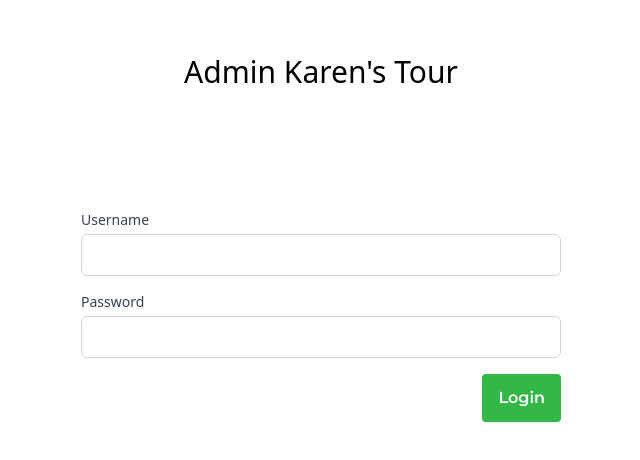
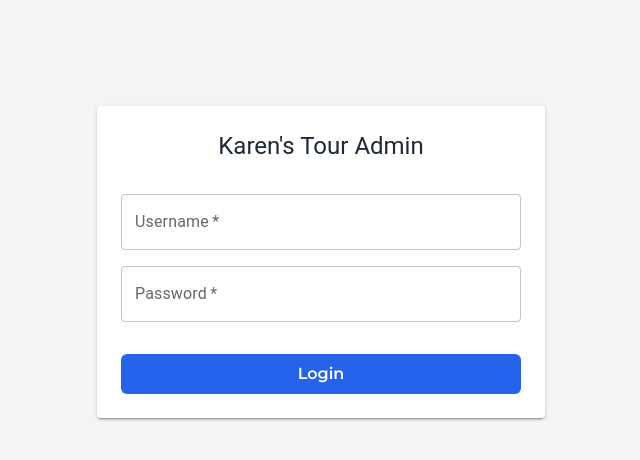
Before and after one commit to ariwiradana/karenstour, a Next.js app: page /admin/login in a window 1280 px wide. Shown: the part 138-598 px from the top of the page, without its empty margins (319-959 px from the left). Built offline with nearby package versions, Linux system fonts and the light colour scheme; a web font is replaced by a local one.

Commit message:
modified:   components/admin/elements/button.primary.tsx modified:   components/admin/sidebar.tsx modified:   pages/admin/booking/index.tsx modified:   pages/admin/category/index.tsx modified:   pages/admin/destination/index.tsx modified:   pages/admin/login.tsx

```diff
--- a/components/admin/elements/button.primary.tsx
+++ b/components/admin/elements/button.primary.tsx
@@ -17,13 +17,14 @@ const ButtonPrimary: FC<ButtonPrimaryProps> = (props) => {
       onClick={props.onClick}
       className={`${
         props.className ?? ""
-      } text-white font-semibold text-base py-3 px-4 rounded ${
+      } text-white font-semibold text-base py-2 px-4 rounded-md transition duration-300 ease-in-out ${
         props.disabled
-          ? "cursor-not-allowed bg-gray-300 bg-opacity-60 pointer-events-none"
-          : "bg-admin-success"
+          ? "cursor-not-allowed bg-gray-300"
+          : "bg-blue-600 hover:bg-blue-700 active:bg-blue-800"
       } ${montserrat.className}`}
     >
-      {props.icon && props.icon} <span>{props.title}</span>
+      {props.icon && <span className="mr-2">{props.icon}</span>}
+      <span>{props.title}</span>
     </button>
   );
 };
--- a/components/admin/sidebar.tsx
+++ b/components/admin/sidebar.tsx
@@ -30,21 +30,9 @@ const Sidebar = ({
 
   const menuItems: MenuItem[] = [
     { name: "Booking", path: "/admin/booking", icon: <FaClipboardList /> },
-    {
-      name: "Category",
-      path: "/admin/category",
-      icon: <FaList />,
-    },
-    {
-      name: "Destination",
-      path: "/admin/destination",
-      icon: <FaMap />,
-    },
-    {
-      name: "Review",
-      path: "/admin/reviews",
-      icon: <FaStar />,
-    },
+    { name: "Category", path: "/admin/category", icon: <FaList /> },
+    { name: "Destination", path: "/admin/destination", icon: <FaMap /> },
+    { name: "Review", path: "/admin/reviews", icon: <FaStar /> },
   ];
 
   const pageTitle = menuItems.find(
@@ -55,9 +43,7 @@ const Sidebar = ({
     try {
       const response = await fetch("/api/auth/logout", {
         method: "POST",
-        headers: {
-          "Content-Type": "application/json",
-        },
+        headers: { "Content-Type": "application/json" },
       });
 
       if (response.ok) {
@@ -81,37 +67,29 @@ const Sidebar = ({
       </Head>
       <aside
         className={`${
-          isCollapsed ? "w-10 md:w-14" : "w-10 md:w-64"
-        } bg-gray-800 h-screen transition-all duration-300 fixed inset-y-0`}
+          isCollapsed ? "w-14" : "w-64"
+        } bg-gray-900 h-screen transition-all duration-300 fixed inset-y-0`}
       >
-        <div className="flex justify-between items-center text-white py-4 px-[9px] md:px-4 text-xl gap-x-4">
-          <span
-            className={`${
-              isCollapsed ? "hidden" : "hidden md:block"
-            } text-base lg:text-xl`}
-          >
+        <div className="flex justify-between items-center text-white py-4 px-4">
+          <span className={`text-lg ${isCollapsed ? "hidden" : ""}`}>
             {contact.company}
           </span>
-          <button onClick={toggleSidebar} className="text-white outline-none">
-            <FaBars className="text-lg md:text-xl" />
+          <button onClick={toggleSidebar} className="text-white">
+            <FaBars className="text-xl" />
           </button>
         </div>
-        <nav className="mt-10">
+        <nav className="mt-8">
           <ul>
             {menuItems.map((item) => (
               <li key={item.name} className="my-2">
                 <Link
                   href={item.path}
-                  className={`flex items-center py-2 px-3 md:px-4 text-white hover:bg-gray-700 ${
+                  className={`flex items-center py-3 px-4 text-white hover:bg-gray-700 transition duration-200 ${
                     router.pathname === item.path ? "bg-gray-700" : ""
                   }`}
                 >
-                  <span className="mr-3 text-sm md:text-lg">{item.icon}</span>
-                  <span
-                    className={`${
-                      isCollapsed ? "hidden" : "hidden md:block"
-                    } text-sm md:text-base`}
-                  >
+                  <span className="mr-3 text-lg">{item.icon}</span>
+                  <span className={`text-base ${isCollapsed ? "hidden" : ""}`}>
                     {item.name}
                   </span>
                 </Link>
@@ -120,16 +98,12 @@ const Sidebar = ({
             <li className="mt-12">
               <button
                 onClick={handleLogout}
-                className={`flex items-center py-2 px-3 md:px-4 text-white bg-gray-700 w-full`}
+                className="flex items-center py-3 px-4 text-white bg-gray-700 w-full transition duration-200 hover:bg-gray-600"
               >
-                <span className="mr-3 text-sm md:text-lg">
+                <span className="mr-3 text-lg">
                   <BiLogOut />
                 </span>
-                <span
-                  className={`${
-                    isCollapsed ? "hidden" : "hidden md:block"
-                  } text-sm md:text-base`}
-                >
+                <span className={`text-base ${isCollapsed ? "hidden" : ""}`}>
                   Logout
                 </span>
               </button>
--- a/pages/admin/booking/index.tsx
+++ b/pages/admin/booking/index.tsx
@@ -1,3 +1,4 @@
+import ButtonPrimary from "@/components/admin/elements/button.primary";
 import Layout from "@/components/admin/layout";
 import { Env } from "@/constants/types";
 import useAdminBooking from "@/hooks/admin/useAdminBooking";
@@ -24,9 +25,7 @@ const BookingPage: FC<PageProps> = (props) => {
         <h1 className="text-2xl md:text-3xl mb-6">Booking Management</h1>
         <div className="mb-4 flex flex-wrap items-center gap-4">
           <Link href="/admin/booking/add">
-            <button className="bg-admin-success text-white font-semibold py-2 px-4 rounded">
-              Add New Booking
-            </button>
+            <ButtonPrimary title="Add New Booking" />
           </Link>
           {state.totalRows > 0 && (
             <TextField
--- a/pages/admin/category/index.tsx
+++ b/pages/admin/category/index.tsx
@@ -1,3 +1,4 @@
+import ButtonPrimary from "@/components/admin/elements/button.primary";
 import Layout from "@/components/admin/layout";
 import useAdminCategory from "@/hooks/admin/useAdminCategory";
 import { Pagination, TextField } from "@mui/material";
@@ -14,9 +15,7 @@ const AdminCategoryPage = () => {
         <h1 className="text-2xl md:text-3xl mb-6">Category Management</h1>
         <div className="mb-4 flex flex-wrap items-center gap-4">
           <Link href="/admin/category/add">
-            <button className="bg-admin-success text-white font-semibold py-2 px-4 rounded">
-              Add New Category
-            </button>
+            <ButtonPrimary title="Add New Category" />
           </Link>
           {state.totalRows > 0 && (
             <TextField
--- a/pages/admin/destination/index.tsx
+++ b/pages/admin/destination/index.tsx
@@ -1,3 +1,4 @@
+import ButtonPrimary from "@/components/admin/elements/button.primary";
 import Layout from "@/components/admin/layout";
 import useAdminDestination from "@/hooks/admin/useAdminDestination";
 import { convertHoursToReadableFormat } from "@/utils/convertToReadableHours";
@@ -16,9 +17,7 @@ const AdminDestinationPage = () => {
         <h1 className="text-2xl md:text-3xl mb-6">Destination Management</h1>
         <div className="mb-4 flex flex-wrap items-center gap-4">
           <Link href="/admin/destination/add">
-            <button className="bg-admin-success text-white font-semibold py-2 px-4 rounded">
-              Add New Destination
-            </button>
+            <ButtonPrimary title="Add New Destination" />
           </Link>
 
           <TextField
--- a/pages/admin/login.tsx
+++ b/pages/admin/login.tsx
@@ -1,42 +1,56 @@
 import { FC } from "react";
-import Input from "@/components/admin/elements/input";
 import ButtonPrimary from "@/components/admin/elements/button.primary";
 import useAdminLogin from "@/hooks/admin/useAdminLogin";
 import { GetServerSideProps } from "next";
 import { parse } from "cookie";
 import { contact } from "@/constants/data";
+import { TextField, Typography, Box, Paper } from "@mui/material";
 
 const AdminLoginPage: FC = () => {
   const { state, actions } = useAdminLogin();
+
   return (
-    <div className="p-2 md:p-6 w-screen h-screen flex justify-center items-center flex-col">
-      <h1 className="text-2xl md:text-3xl mb-6">Admin {contact.company}</h1>
+    <div className="flex justify-center items-center w-screen h-screen bg-gray-100">
+      <Paper elevation={2} className="max-w-md w-full p-6 rounded-md shadow-sm">
+        <Typography variant="h5" className="text-center text-gray-800 ">
+          {contact.company} Admin
+        </Typography>
 
-      <form
-        onSubmit={actions.handleSubmit}
-        className="max-w-xl flex flex-col gap-4 mt-12 w-full p-12"
-      >
-        <Input
+        <form onSubmit={actions.handleSubmit} className="flex flex-col gap-4 mt-8">
+          <TextField
             name="username"
-          label="Username"
-          type="username"
             onChange={actions.handleChange}
             value={state.formData.username}
-          error={state.errors.username}
+            error={Boolean(state.errors.username)}
+            label="Username"
+            helperText={state.errors.username}
+            variant="outlined"
+            required
+            className="rounded-md"
           />
-        <Input
+          <TextField
             name="password"
             label="Password"
             type="password"
+            error={Boolean(state.errors.password)}
             onChange={actions.handleChange}
             value={state.formData.password}
-          error={state.errors.password}
+            helperText={state.errors.password}
+            variant="outlined"
+            required
+            className="rounded-md"
           />
 
-        <div className="flex justify-end">
-          <ButtonPrimary disabled={state.loading} title="Login" type="submit" />
-        </div>
+          <Box className="flex justify-end mt-4">
+            <ButtonPrimary
+              disabled={state.loading}
+              title="Login"
+              type="submit"
+              className="bg-blue-600 text-white rounded-md w-full"
+            />
+          </Box>
         </form>
+      </Paper>
     </div>
   );
 };
```
Lines whose indentation alone changed are shown as unchanged.
